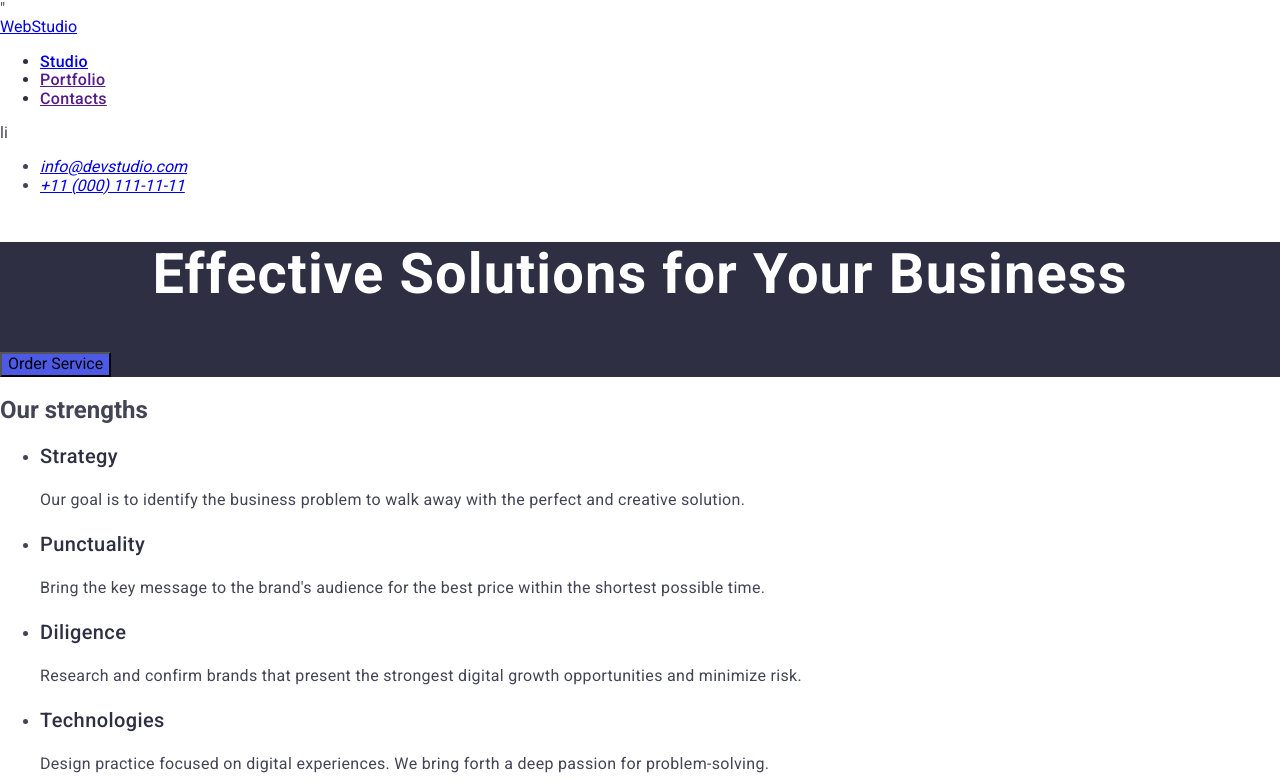
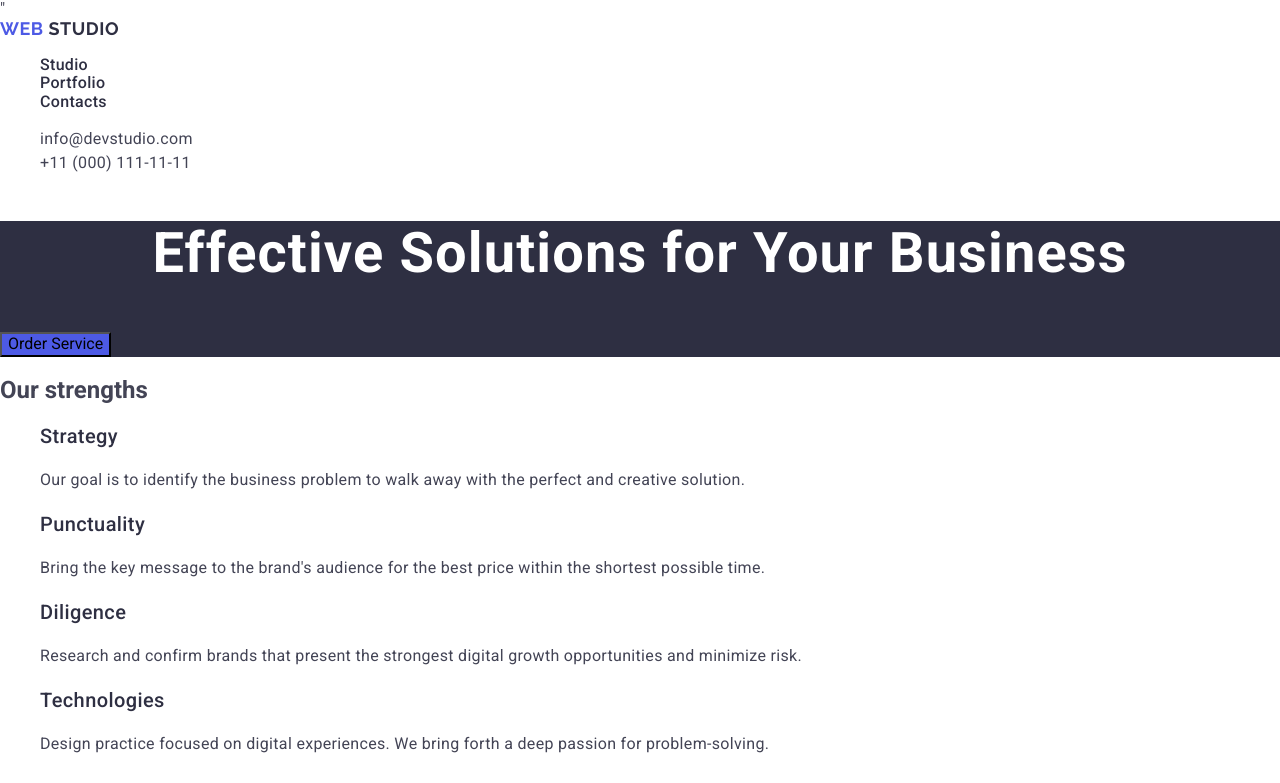
Before and after one commit to lina-parashchenko/goit-markup-hw-02, a plain HTML site: page index.html in a window 1280 px wide. Shown: the top 783 px of the page. Drawn offline with nearby package versions, Linux system fonts and the light colour scheme.

Commit message:
add-styles

```diff
--- a/css/styles.css
+++ b/css/styles.css
@@ -3,12 +3,47 @@ body {font-family: "Roboto", sans-serif;
     color: #434455;
     background-color: #fff;
 }
-.nav-text{
+ul, ol {list-style-type: none;}
+
+a{text-decoration: none;}
+
+.logo{
+  font-family: "Raleway", sans-serif;
+  font-weight: 700;
+  font-size: 18px;
+  line-height: 1.17;
+  letter-spacing: 0.03em;
+  text-transform: uppercase;
+  color: #4d5ae5;}
+
+.header-logo .logo-part {
+  color:#2e2f42;
+}
+
+.nav-link{
   font-weight: 500;
   font-size: 16px;
   line-height: 1,5;
   letter-spacing: 0.02em;
   color: #2e2f42;}
+
+  .nav-link:hover,
+  .nav-link:focus{color: #404bbf;}
+ .contacts{
+  font-style: normal;
+}
+
+.contacts-link{
+font-size: 16px;
+line-height: 1.5;
+letter-spacing: 0.02em;
+color: #434455;
+}
+
+ .contacts-link:hover,
+ .contacts-link:focus {
+   color: #404bbf;
+ }
 
 .main-page{
 
@@ -26,8 +61,8 @@ body {font-family: "Roboto", sans-serif;
   .button-service{
     background:#4d5ae5;
               cursor: pointer;}
- .button-service.link:hover,
- .button-service.link:focus{ color:#404bbf;}
+ .button-service:hover,
+ .button-service:focus{ color:#404bbf;}
 
 
 
@@ -85,6 +120,9 @@ text-transform: capitalize;
         letter-spacing: 0.02em;
 }
 
+.footer-logo .logo-part{
+  color: #f4f4fd;;
+}
  .page-end{
     width: 1440px;
     height: 312px;
--- a/index.html
+++ b/index.html
@@ -28,22 +28,33 @@
   </head>
 
   <body>
-    <header>
-      <nav>
-        <a href="./index.html">WebStudio</a>
+    <header class="page-header">
+      <nav class="nav-header">
+        <a class="logo header-logo" href="./index.html"
+          >Web <span class="logo-part">Studio</span></a
+        >
         <ul class="nav-item">
-          <li class="nav-text"><a href="./index.html">Studio</a></li>
-          <li class="nav-text"><a href="">Portfolio</a></li>
-          <li class="nav-text"><a href="">Contacts</a></li>
+          <li class="nav-text">
+            <a class="nav-link" href="./index.html">Studio</a>
+          </li>
+          <li class="nav-text"><a class="nav-link" href="">Portfolio</a></li>
+          <li class="nav-text"><a class="nav-link" href="">Contacts</a></li>
         </ul>
       </nav>
-      li
 
-      <address>
-        <ul class="address-iteam">
-          <li><a href="mailto:info@devstudio.com">info@devstudio.com</a></li>
+      <address class="contacts">
+        <ul class="address-list">
+          <li class="address-iteam">
+            <a class="contacts-link" href="mailto:info@devstudio.com"
+              >info@devstudio.com</a
+            >
+          </li>
 
-          <li><a href="tel:+110001111111">+11 (000) 111-11-11</a></li>
+          <li class="address-iteam">
+            <a class="contacts-link" href="tel:+110001111111"
+              >+11 (000) 111-11-11</a
+            >
+          </li>
         </ul>
       </address>
     </header>
@@ -208,7 +219,9 @@
       </section>
     </main>
     <footer class="page-end">
-      <a href="./index.html">WebStudio</a>
+      <a class="logo footer-logo" href="./index.html"
+        >Web <span class="logo-part">Studio</span></a
+      >
 
       <p class="end-text">
         Increase the flow of customers and sales for your business with digital
```
